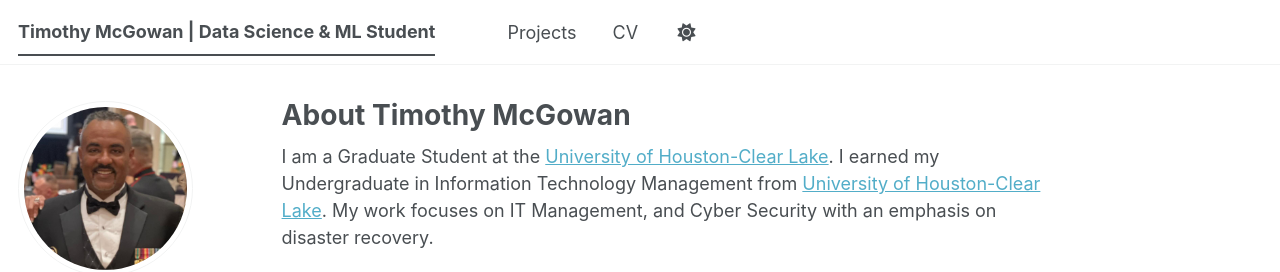
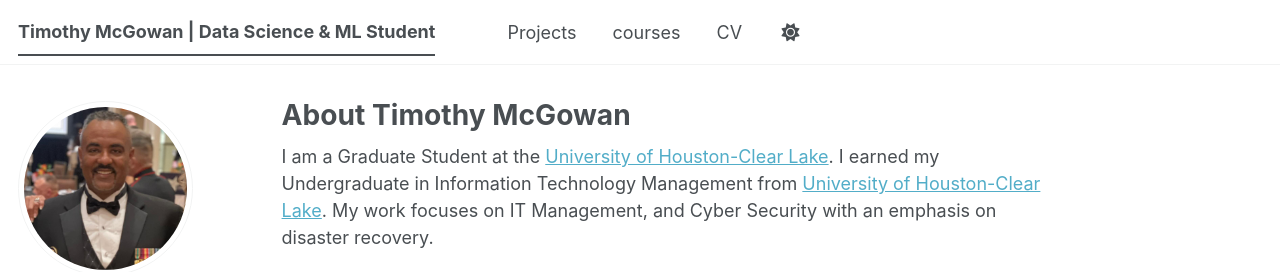
Before and after one commit to tbm0929/tbm0929.github.io, a Jekyll site: the page built from _pages/about.md, in a window 1280 px wide. Shown: the top 272 px of the page. Built offline with Jekyll 4.4.1, drawn with Linux system fonts in a browser that asks for light colours; a script bundle is joined from its source files by our own code; library files that are not in the unit come from our copies.

Commit message:
Add 'courses' section to navigation

```diff
--- a/_data/navigation.yml
+++ b/_data/navigation.yml
@@ -17,6 +17,9 @@ main:
   - title: "Projects"
     url: /projects/
 
+  - title: courses
+    url: /course/
+
   # - title: "Teaching"
   #   url: /teaching/
 
```
